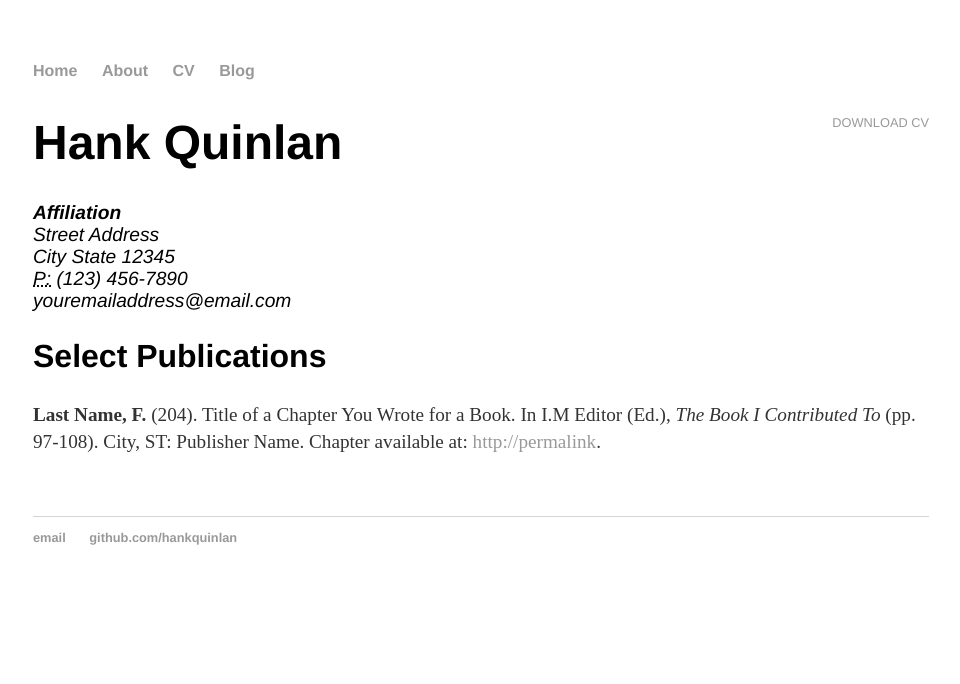
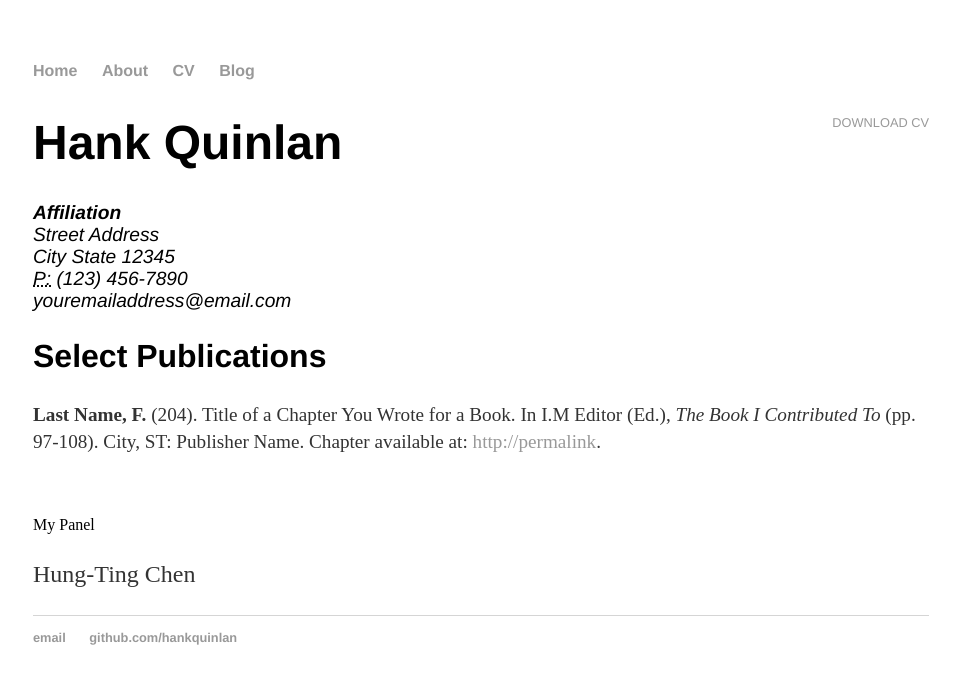
Before and after one commit to timchen0618/timchen0618.github.io, a Jekyll site: the page built from cv/index.html, in a window 1280 px wide. Shown: the top 684 px of the page, without its empty margins (159-1119 px from the left). Built offline with Jekyll 4.4.1, drawn with Linux system fonts in a browser that asks for light colours.

Commit message:
mod container left

```diff
--- a/_layouts/default.html
+++ b/_layouts/default.html
@@ -23,6 +23,20 @@
 
     </div>
 
+    <aside>
+      <div class="container">
+          <div class="left">
+              <div class="panel">My Panel</div>
+              <i class="fas fa-envelope"></i>
+              <i class="fab fa-github-square"></i>
+              <i class="fab fa-linkedin"></i>
+              <i class="fab fa-facebook"></i>
+
+              <p> Hung-Ting Chen </p>
+          </div>
+      </div>
+    </aside>
+
     <footer>
      <ul>
      <li><a href="mailto:hankquinlanhub@gmail.com">email</a></li>
```
Also changed, not shown: 1 other file. Lines whose indentation alone changed are shown as unchanged.
